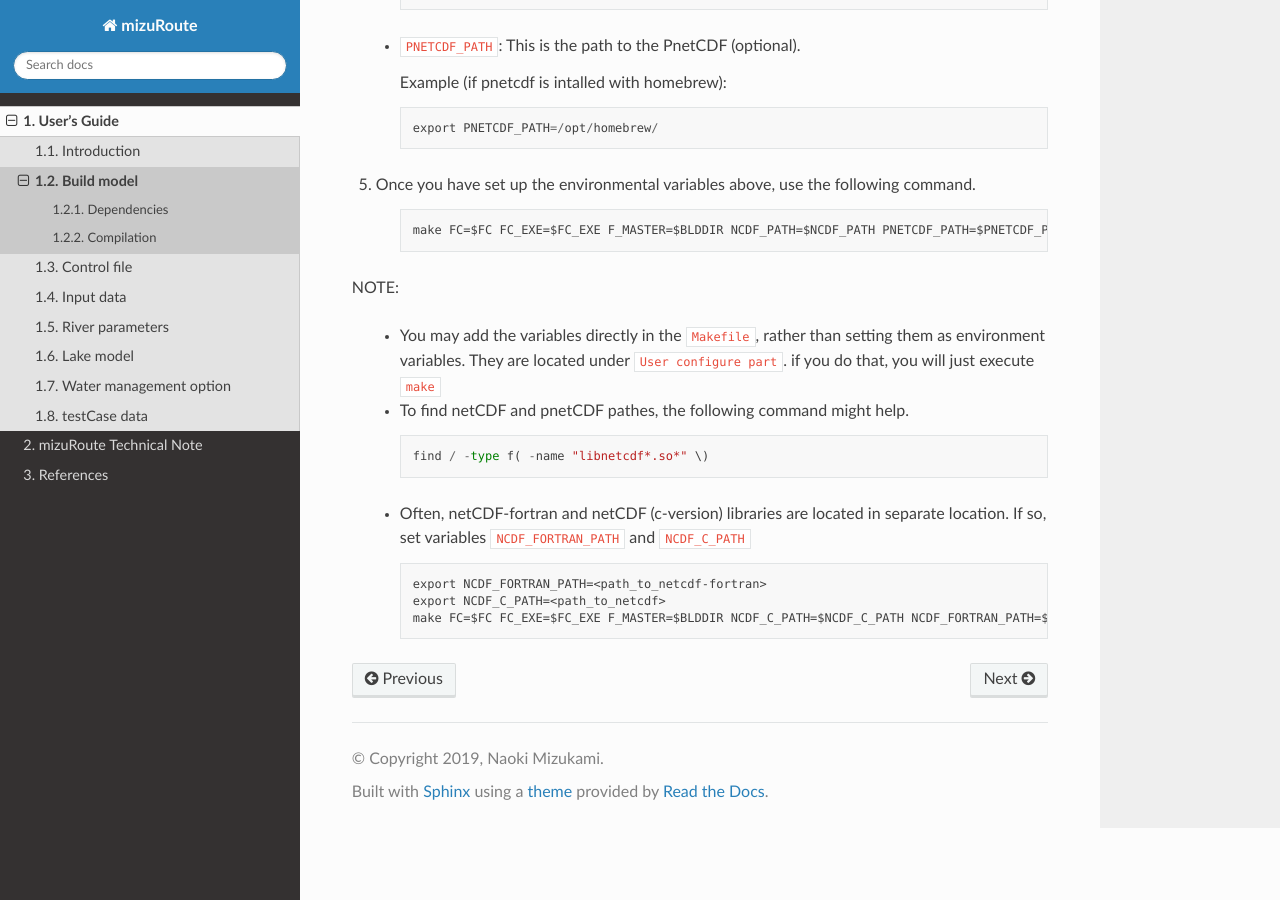
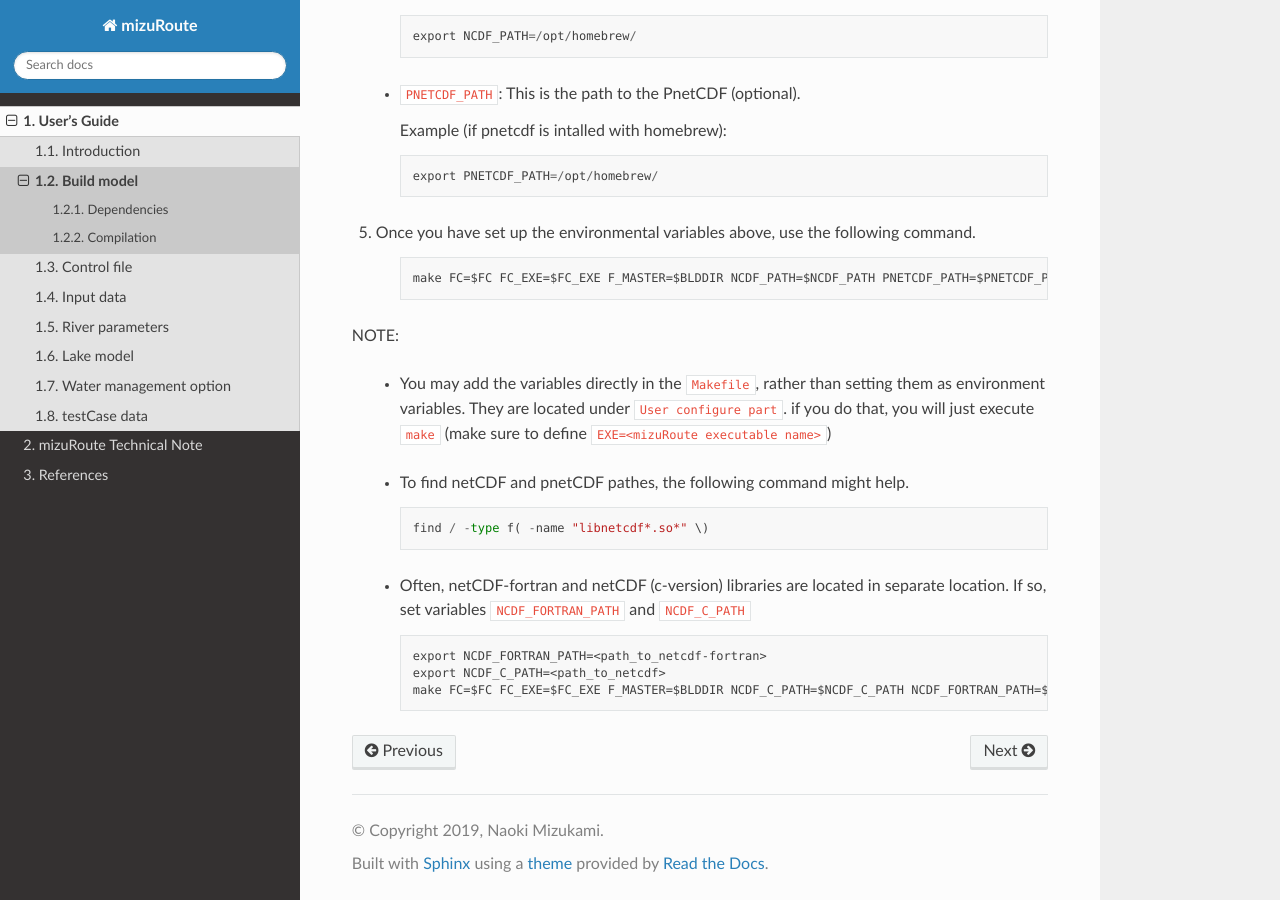
Before and after one commit to ESCOMP/mizuRoute, a Sphinx documentation site: the page built from docs/source/users_guide/Build_model.rst, in a window 1280 px wide and 900 px high, scrolled down 2549 px. Built offline with Sphinx 7.4.7 and the Read the Docs theme 3.1.0, drawn with Linux system fonts in a browser that asks for light colours.

Commit message:
take5: Build_model.rst editting. trying to add one blank line between bullet points

```diff
--- a/docs/source/users_guide/Build_model.rst
+++ b/docs/source/users_guide/Build_model.rst
@@ -74,6 +74,8 @@
 
 1. Navigate to your local copy of the mizuRoute top directory.
 
+..
+
 2. Obtain ParallelIO library through git-fleximod tool that is already installed under ``mizuRoute/bin``.
 
      Execute::
@@ -84,6 +86,8 @@
      See mizuRoute/README_EXTERNALS.rst for more details.
 
 3. Go to the ``route/build`` subdirectory.
+
+..
 
 4. Specify a number of environment variables that are used by the build process.
    If you are using the ``bash`` shell, then you would set these environment variables with ``export``, e.g., ``export FC=gnu``.
@@ -129,7 +133,9 @@
 NOTE:
 
    - You may add the variables directly in the ``Makefile``, rather than setting them as environment variables. They are located under ``User configure part``.
-     if you do that, you will just execute ``make``
+     if you do that, you will just execute ``make`` (make sure to define ``EXE=<mizuRoute executable name>``)
+
+..
 
    - To find netCDF and pnetCDF pathes, the following command might help.
 
```
